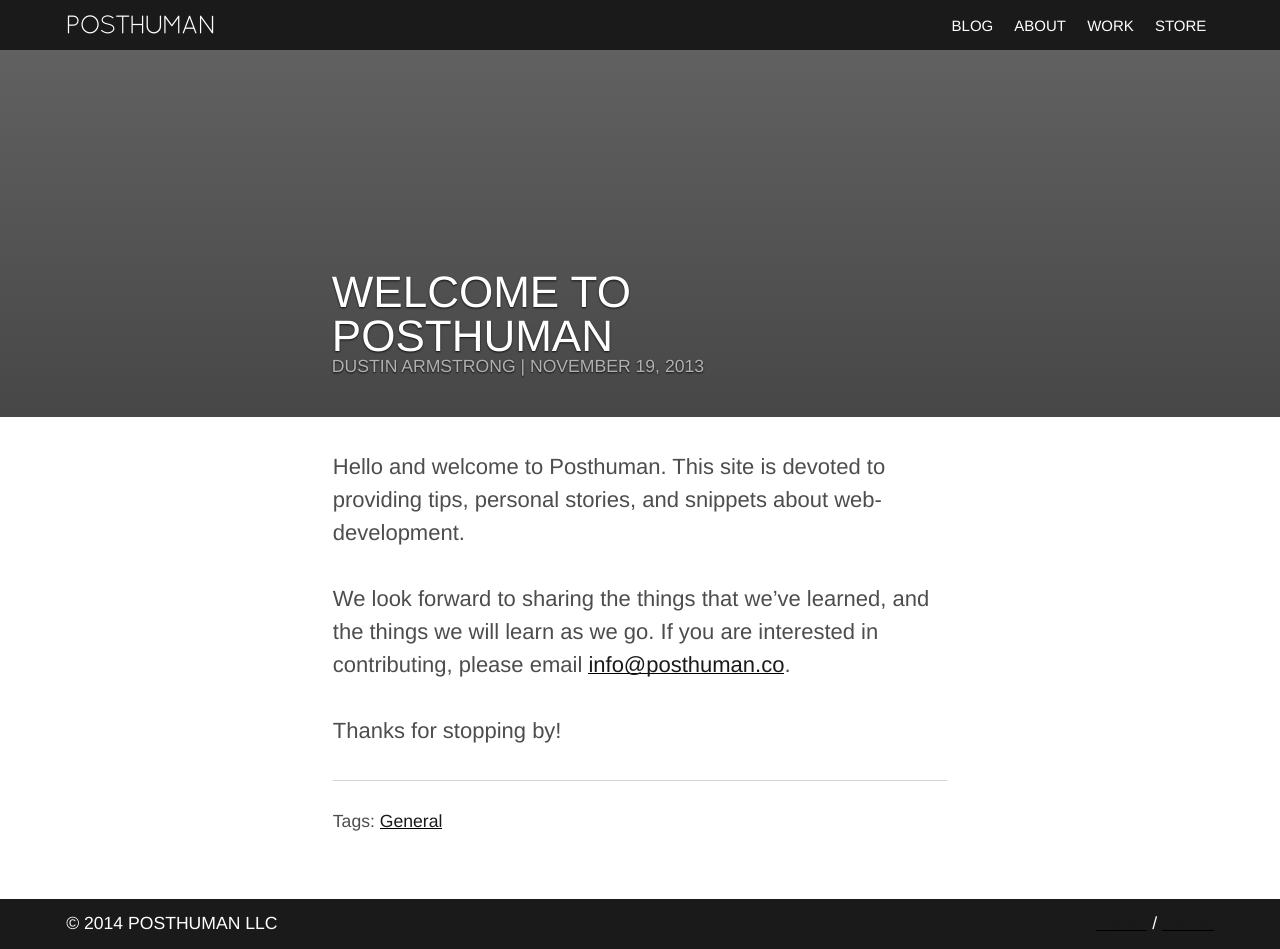
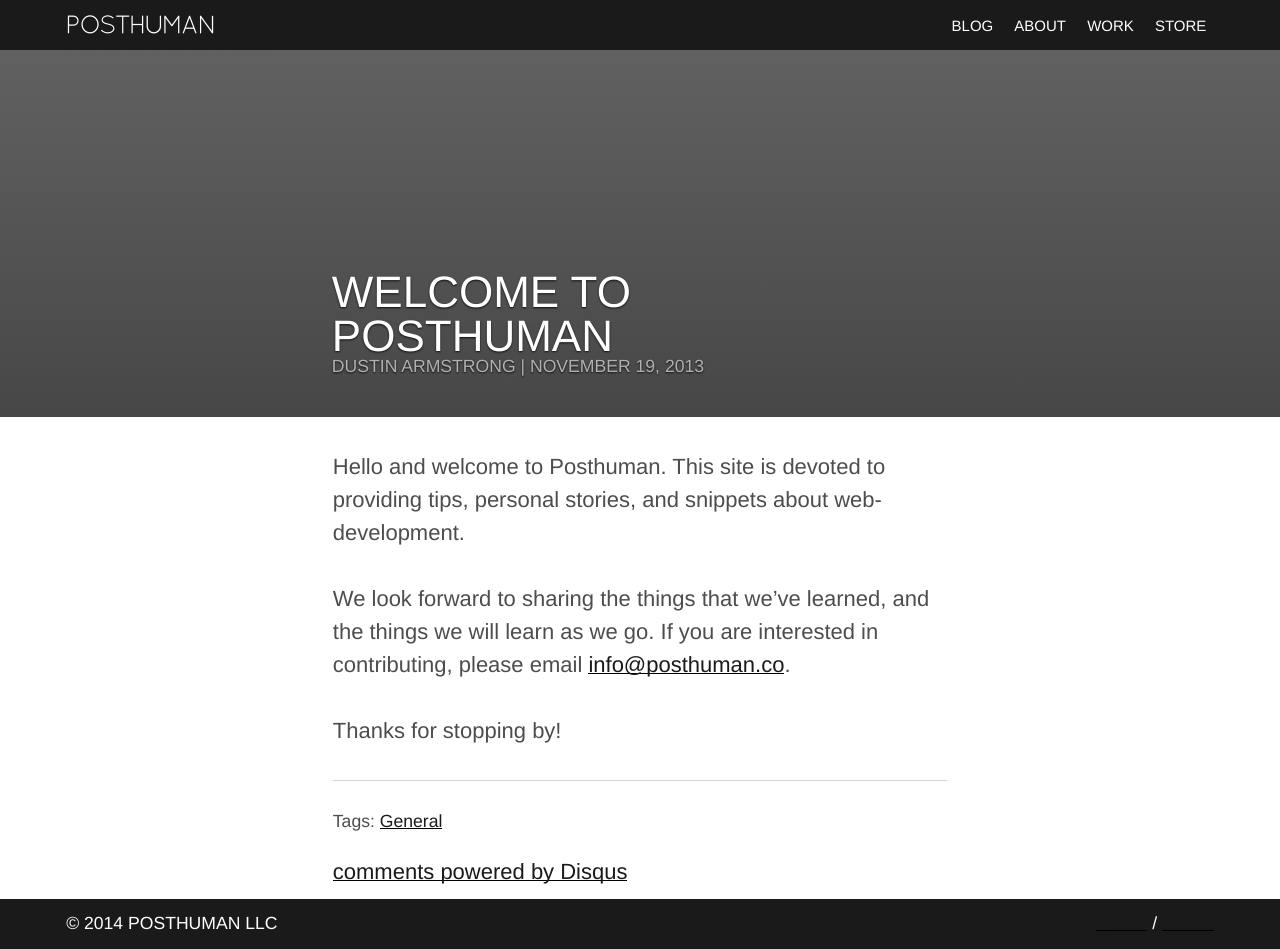
Before and after one commit to posthumanco/posthumanco, a Jekyll site: the page built from _posts/2013-1-16-welcome-to-jekyll4.markdown, in a window 1280 px wide and 949 px high. Built offline with Jekyll 4.4.1, drawn with Linux system fonts in a browser that asks for light colours; some web fonts are replaced; Markdown is read by kramdown in place of the engine named in the settings; comment, search, counter and statistics services are not loaded.

Commit message:
Added humans.txt and implemented disqus commenting

```diff
--- /dev/null
+++ b/_includes/disqus.html
@@ -0,0 +1,14 @@
+<div id="disqus_thread"></div>
+<script type="text/javascript">
+    /* * * CONFIGURATION VARIABLES: EDIT BEFORE PASTING INTO YOUR WEBPAGE * * */
+    var disqus_shortname = 'posthumanco'; // required: replace example with your forum shortname
+
+    /* * * DON'T EDIT BELOW THIS LINE * * */
+    (function() {
+        var dsq = document.createElement('script'); dsq.type = 'text/javascript'; dsq.async = true;
+        dsq.src = '//' + disqus_shortname + '.disqus.com/embed.js';
+        (document.getElementsByTagName('head')[0] || document.getElementsByTagName('body')[0]).appendChild(dsq);
+    })();
+</script>
+<noscript>Please enable JavaScript to view the <a href="http://disqus.com/?ref_noscript">comments powered by Disqus.</a></noscript>
+<a href="http://disqus.com" class="dsq-brlink">comments powered by <span class="logo-disqus">Disqus</span></a>
--- a/_layouts/default.html
+++ b/_layouts/default.html
@@ -28,7 +28,7 @@
                 <div class="screen-11 screen-centered columns">
                   <nav>
                     <ul class="left">
-                      <li class="logo"><a href="{{ site.baseurl }}"><i class="ph-posthuman_text"><h1>Posthuman</h1></i></a></li>
+                      <li class="logo"><a href="{{ site.baseurl }}"><i class="ph-posthuman_text"></i><h1>Posthuman</h1></a></li>
                     </ul>
                     <ul class="pages">
                         <li><a href="{{ site.baseurl }}/blog">Blog</a></li>
--- a/_layouts/post.html
+++ b/_layouts/post.html
@@ -28,6 +28,7 @@ layout: default
 					</p>
 				{% endif %}
 			</footer>
+			{% include disqus.html %}
 	  	</div>
 	</article>
 </div>
--- a/assets/css/app.css
+++ b/assets/css/app.css
@@ -1180,7 +1180,10 @@ body {
   body .page-wrap {
     min-height: 100%;
     margin-bottom: -50px;
-    padding-bottom: 2em; }
+    padding-bottom: 3em; }
+    @media only screen and (min-width: 768px) {
+      body .page-wrap {
+        padding-bottom: 3em; } }
     body .page-wrap:after {
       content: "";
       display: block; }
@@ -1288,7 +1291,8 @@ body {
       body header#header nav ul li.logo a {
         padding: 14px 0;
         color: white;
-        font-size: 20px; }
+        font-size: 20px;
+        max-height: 50px; }
         body header#header nav ul li.logo a:hover {
           color: #9a9a9a; }
   body .content article footer {
--- a/assets/scss/_styles.scss
+++ b/assets/scss/_styles.scss
@@ -51,7 +51,10 @@ body {
 	.page-wrap {
 		min-height: 100%;
 		margin-bottom: -#{$footer-height};
-		padding-bottom: 2em;
+		padding-bottom: 3em;
+		@media #{$medium} {
+			padding-bottom: 3em;
+		}
 		&:after {
 			content: "";
 			display: block;
@@ -175,6 +178,7 @@ body {
 								padding: 14px 0;
 								color: white;
 								font-size: 20px;
+								max-height: 50px;
 								&:hover {
 									// color: rgb(222, 222, 222);
 									color: $primary-hover;
```
Also changed, not shown: humans.txt (added, +14 -0 lines).
